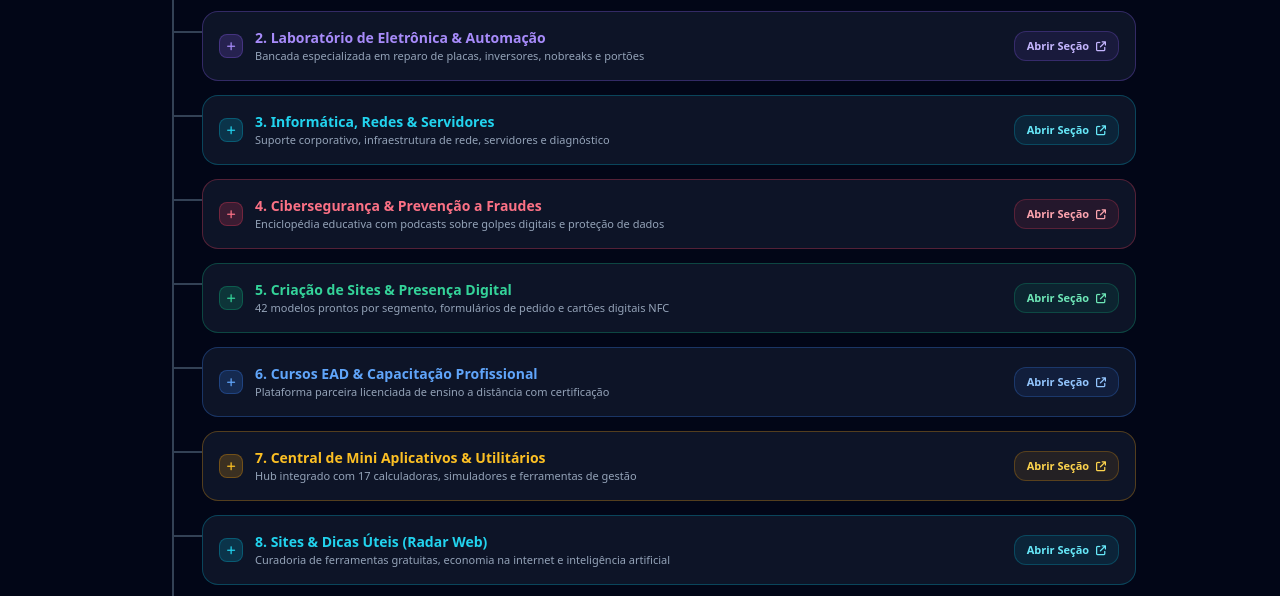
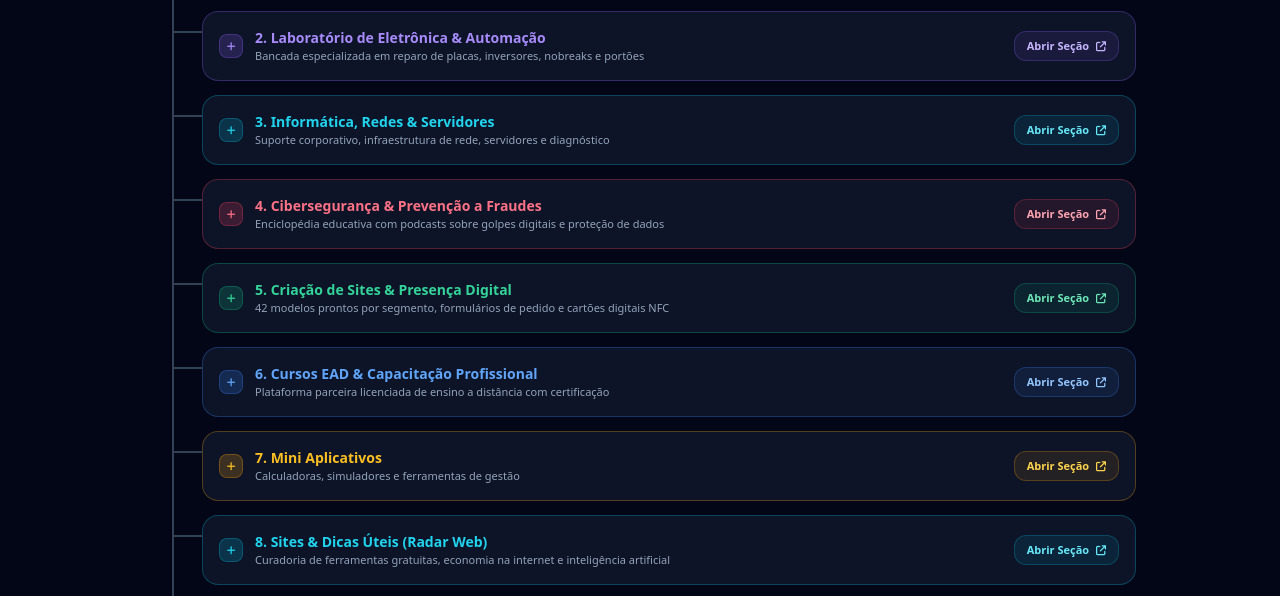
Before and after one commit to joaomarcos-ltg/mapa-legiao, a plain HTML site: page index.html in a window 1280 px wide. Shown: the part 571-1167 px from the top of the page. Drawn offline with nearby package versions, Linux system fonts and the light colour scheme.

Commit message:
feat: simplificados nomes

```diff
--- a/index.html
+++ b/index.html
@@ -238,8 +238,8 @@
       },
       {
         id: "miniapps",
-        titulo: "7. Central de Mini Aplicativos & Utilitários",
-        subtitulo: "Hub integrado com 17 calculadoras, simuladores e ferramentas de gestão",
+        titulo: "7. Mini Aplicativos",
+        subtitulo: "Calculadoras, simuladores e ferramentas de gestão",
         cor: "amber",
         icone: "fa-shapes",
         urlPrincipal: "https://apps.legiaotecnica.com.br",
```
